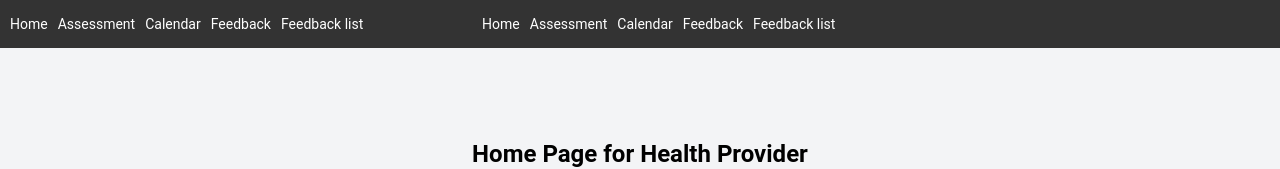
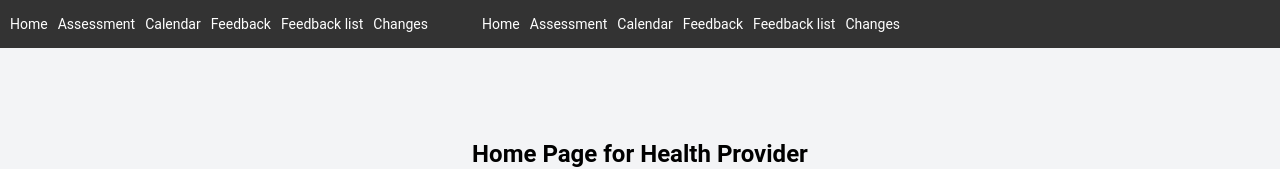
Before and after one commit to shirokov-kirill/Emotional-Support-Capstone, a React (Create React App) app in the folder app-web-frontend/: page /home/hprovider in a window 1280 px wide. Shown: the top 169 px of the page. Built offline with nearby package versions, Linux system fonts and the light colour scheme.

Commit message:
Add critical changes button

```diff
--- /dev/null
+++ b/app-web-frontend/src/MainComponents/CriticalChanges/CriticalChanges.js
@@ -0,0 +1,5 @@
+function CriticalChanges() {
+}
+
+
+export default CriticalChanges;
--- a/app-web-frontend/src/MainComponents/MainComponents.js
+++ b/app-web-frontend/src/MainComponents/MainComponents.js
@@ -3,6 +3,7 @@ import EmotionAssessmentForm from './Emotion assessment/EmotionAssessmentForm';
 import Calendar from './Calendar/Calendar';
 import Feedback from './Feedback/Feedback';
 import FeedbackList from './Feedback/FeedbackList';
+import CriticalChanges from './CriticalChanges/CriticalChanges';
 
 
 const MainComponents = [
@@ -10,7 +11,8 @@ const MainComponents = [
     { "label": "Assessment", "path": "/assessment", "element": EmotionAssessmentForm },
     { "label": "Calendar", "path": "/calendar", "element": Calendar },
     { "label": "Feedback", "path": "/feedback", "element": Feedback },
-    { "label": "Feedback list", "path": "/feedbackList", "element": FeedbackList }
+    { "label": "Feedback list", "path": "/feedbackList", "element": FeedbackList },
+    { "label": "Changes", "path": "/criticalChanges", "element": CriticalChanges }
 ]
 
 
```
